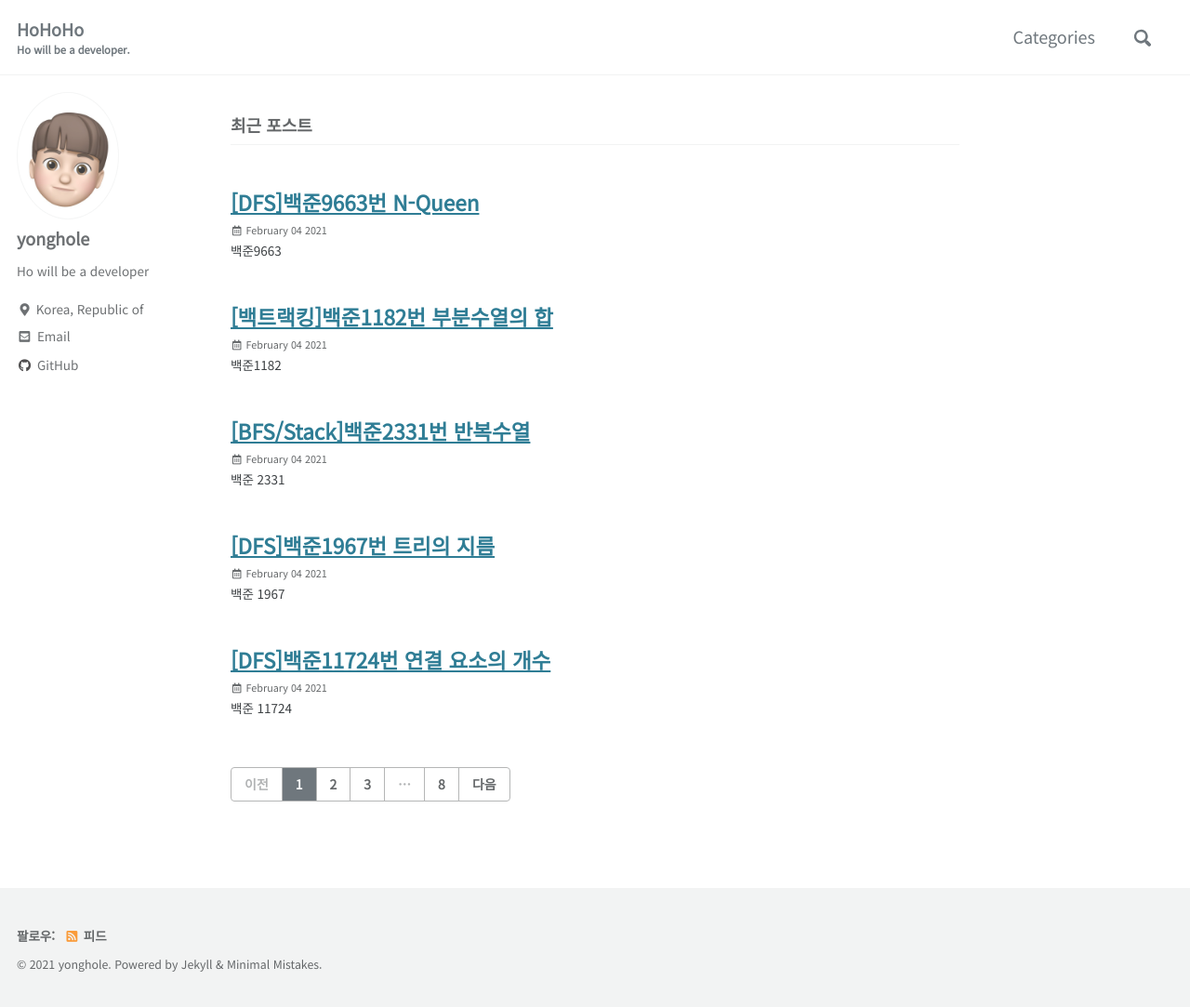
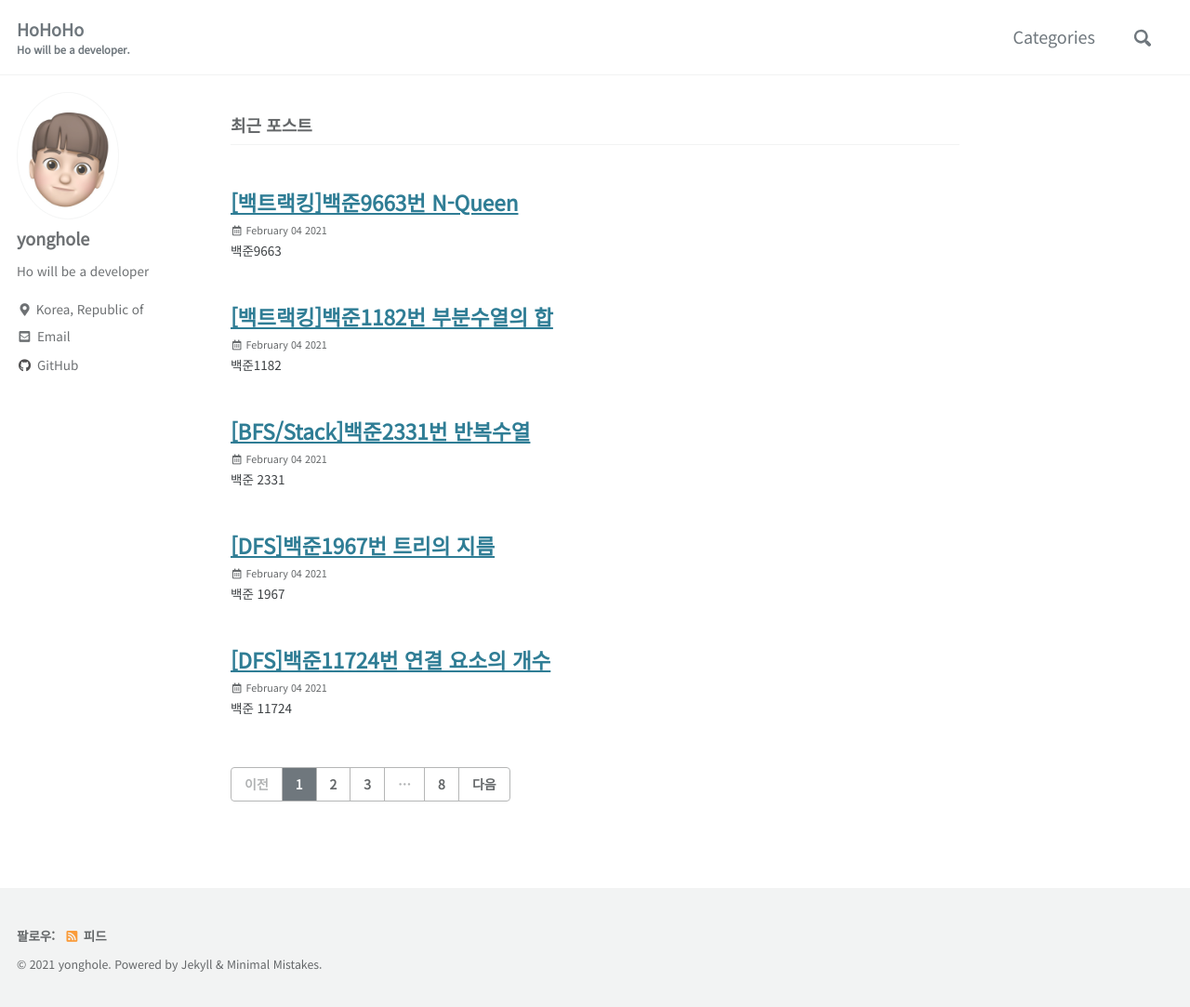
Before and after one commit to yonghole/yonghole.github.io, a Jekyll site: the page built from index.html, in a window 1280 px wide and 1083 px high. Shown: the whole window at 93% size. Built offline with Jekyll 4.4.1, drawn with Linux system fonts in a browser that asks for light colours; cached includes are drawn as plain includes; the list of posts is cut into pages by our own code.

Commit message:
Update 2021-02-04-BOJ9663.md

```diff
--- a/_posts/2021-02-04-BOJ9663.md
+++ b/_posts/2021-02-04-BOJ9663.md
@@ -1,5 +1,5 @@
 ---
-title: "[DFS]백준9663번 N-Queen"
+title: "[백트랙킹]백준9663번 N-Queen"
 date: 2021-02-04 14:36:58
 categories: Algorithm
 ---
```
